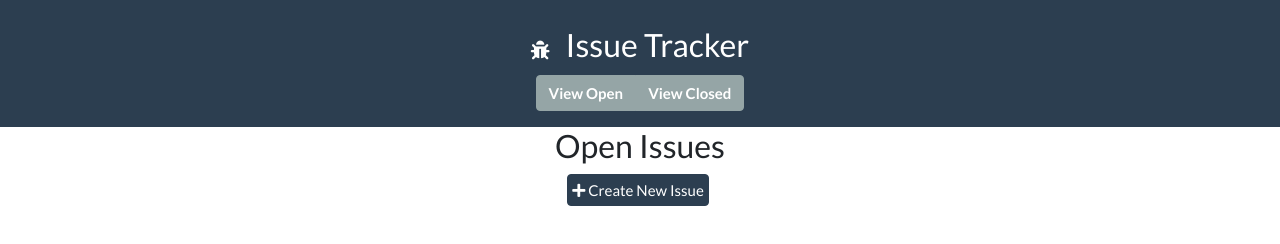
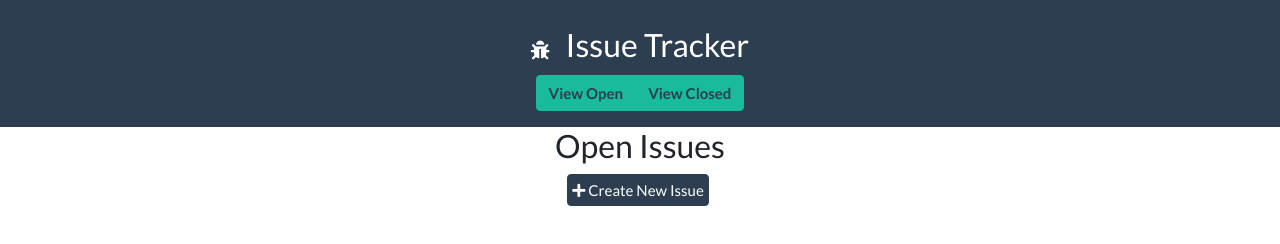
Before and after one commit to stennity8/issue-tracker-frontend, a website built with webpack: page index.html in a window 1280 px wide. Built offline with nearby package versions, Linux system fonts and the light colour scheme; files whose address does not match are found by name; a web font is replaced by a local one.

Commit message:
Changed view open/closed button color and text.  Added sort to re-open issue function so that open issues render in order by issue number.

```diff
--- a/index.html
+++ b/index.html
@@ -20,8 +20,9 @@
     <div class="container d-flex justify-content-center flex-column">
       <p class="navbar-brand m-0"><i class="fas fa-bug navbar-brand"></i>Issue Tracker</p>
       <div class="btn-group nav-buttons" role="group" aria-label="nav buttons">
-        <button type="button" class="btn btn-secondary btn-open-issues"><strong>View Open</strong></button>
-        <button type="button" class="btn btn-secondary btn-closed-issues"><strong>View Closed</strong></button>
+        <button type="button" class="btn btn-success btn-open-issues text-primary"><strong>View Open</strong></button>
+        <button type="button" class="btn btn-success btn-closed-issues text-primary"><strong>View
+            Closed</strong></button>
       </div>
     </div>
   </nav>
--- a/src/components/issues.js
+++ b/src/components/issues.js
@@ -441,7 +441,8 @@ class Issues {
         this.openIssuesArray = this.openIssuesArray.filter(issue => issue.id !== data.id)
         // Add to closedIssuesArray
         if (this.closedIssuesArray.filter(issue => issue.id === data.id).length === 0) {
-          this.closedIssuesArray.push(new Issue(data))
+          //Most recently closed issues should be at front of array
+          this.closedIssuesArray.unshift(new Issue(data))
         }
       })
       .then(() => this.renderOpenIssues())
@@ -472,6 +473,8 @@ class Issues {
           // Add to openIssuesArray
           if (this.openIssuesArray.filter(issue => issue.id === data.id).length === 0) {
             this.openIssuesArray.push(new Issue(data))
+            //Sort in ascending order
+            this.openIssuesArray.sort((a, b) => (a.id > b.id) ? 1 : -1)
           }
         })
         .then(() => this.renderClosedIssues())
```
